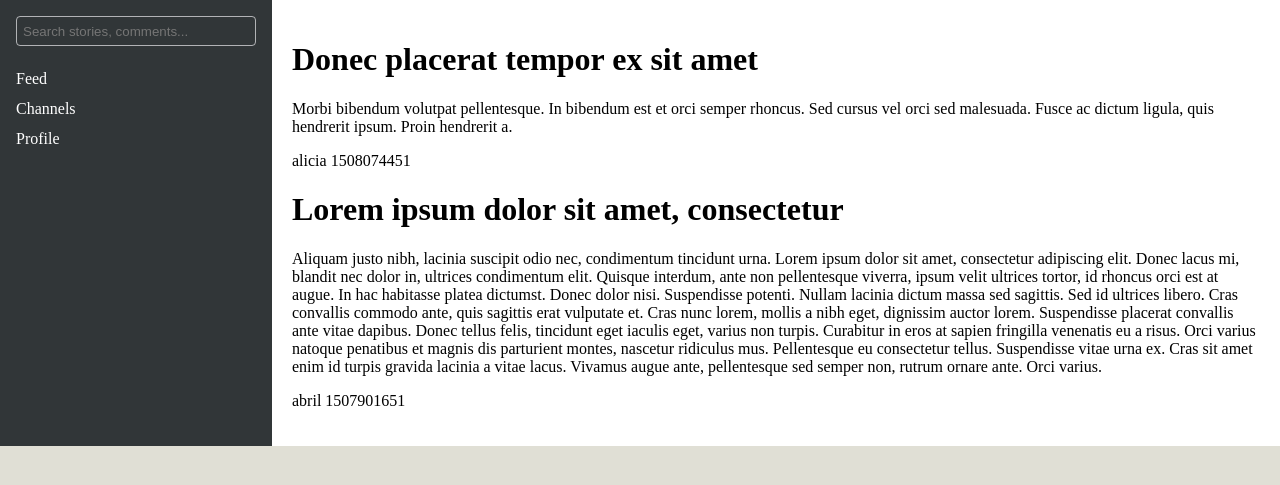
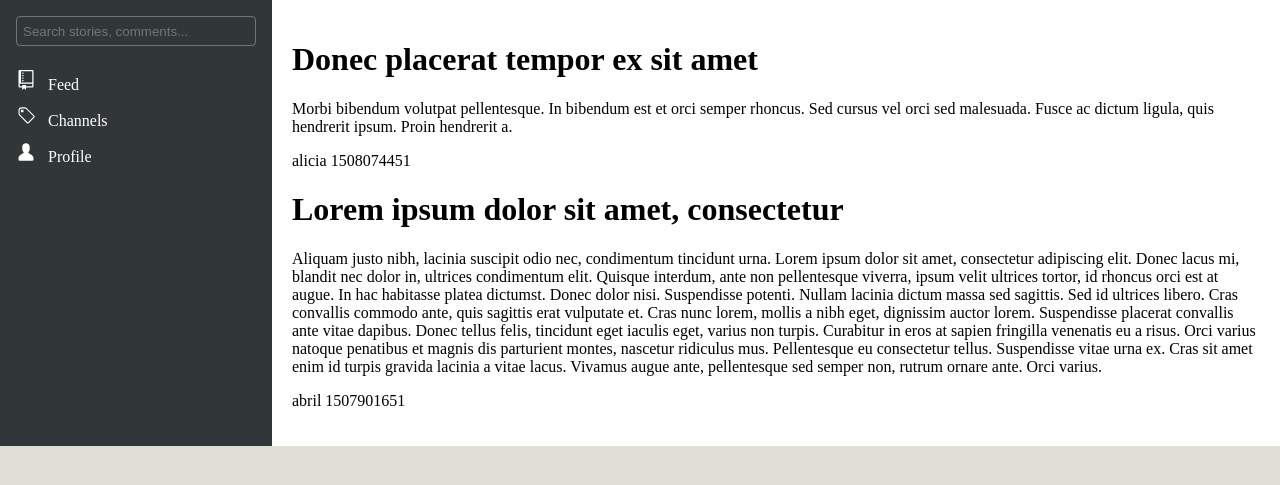
Before and after one commit to sendim/LTW_FEUP, a PHP site: page /pages/feed.php in a window 1280 px wide. Shown: the part 51-536 px from the top of the page. Run offline with PHP 8.4, Linux system fonts and the light colour scheme; data comes from the database, SQL or seed files in the repository.

Commit message:
added menu icons :art:

```diff
--- a/pages/style.css
+++ b/pages/style.css
@@ -112,12 +112,20 @@
     text-decoration: none;
   }
 
+  #menu ul li img {
+    fill: white !important;
+    width: 20px;
+    height: 20px;
+    margin-right: 8px;
+  }
+
   #menu #search {
     padding: 8px;
   }
 
-  #menu #search input#search-website {
+  #menu #search #search-website {
     background-color: transparent;
+    border-color: rgba(232, 233, 235, 0.35);
   }
 
   /* content */
--- a/templates/layout.php
+++ b/templates/layout.php
@@ -22,12 +22,15 @@
         </div>
         <ul>
           <li>
+            <img src="images/repo.svg" alt="Feed">
             <a href="feed.php">Feed</a>
           </li>
           <li>
+            <img src="images/tag.svg" alt="Channels">
             <a href="#">Channels</a>
           </li>
           <li>
+            <img src="images/person.svg" alt="Profile">
             <a href="#">Profile</a>
           </li>
         </ul>
```
Also changed, not shown: pages/images/person.svg (added), pages/images/repo.svg (added), pages/images/tag.svg (added).
